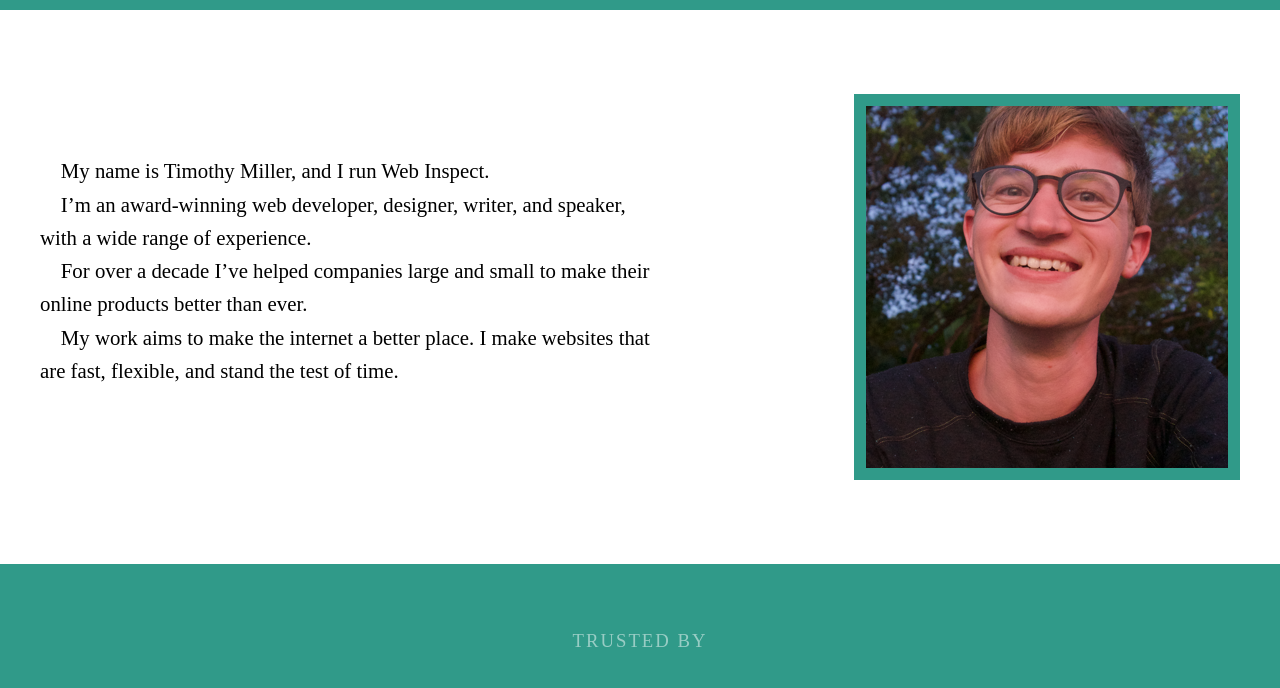
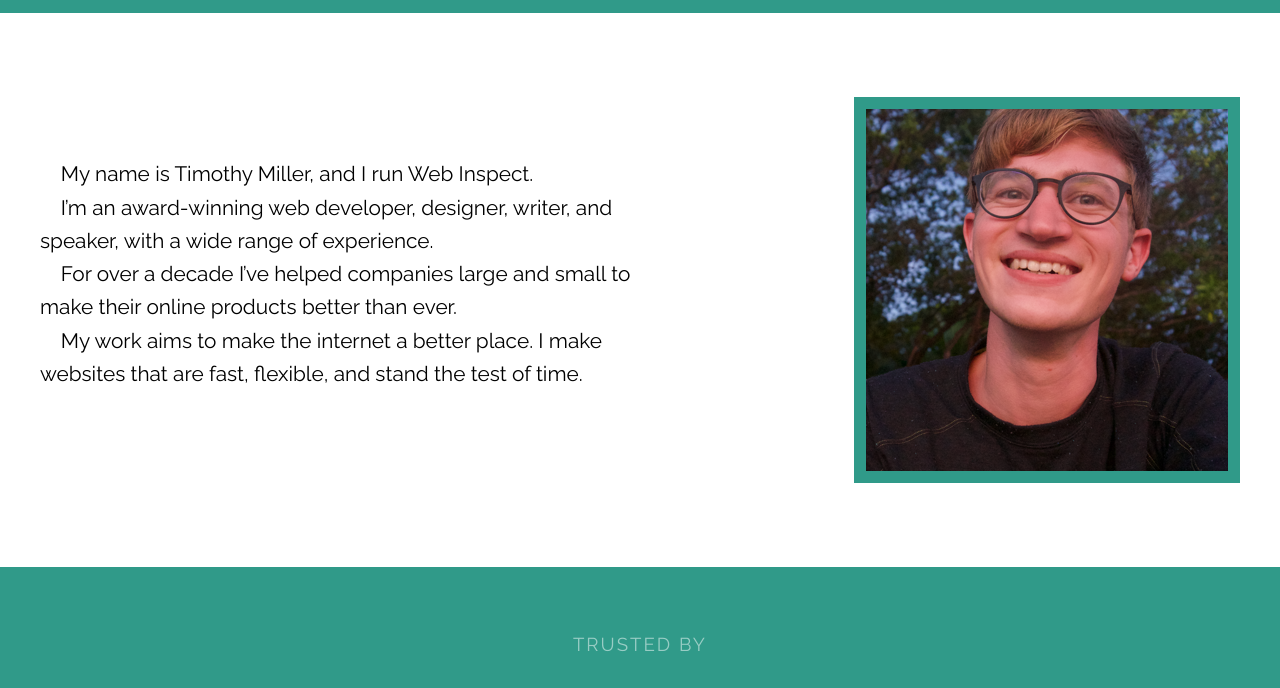
Before and after one commit to WebInspectInc/web-inspect, an Eleventy site: page index.njk in a window 1280 px wide. Shown: the part 717-1405 px from the top of the page. Built offline with nearby package versions, Linux system fonts and the light colour scheme; Eleventy itself is replaced by a stand-in of ours; files that its build step writes are made by us from their sources.

Commit message:
Font fixes

```diff
--- a/_includes/layouts/base.njk
+++ b/_includes/layouts/base.njk
@@ -4,6 +4,7 @@
 		<meta charset="utf-8">
 		<meta name="viewport" content="width=device-width, initial-scale=1.0">
 		<title>{{ title or metadata.title }}</title>
+		<link href="https://fonts.googleapis.com/css?family=Raleway:400,800" rel="stylesheet">
 		<link rel="stylesheet" href="{{ '/css/main.css' | url }}">
 		<!-- <link rel="stylesheet" href="{{ '/css/prism-base16-monokai.dark.css' | url }}"> -->
 		<link rel="alternate" href="{{ metadata.feed.path | url }}" type="application/atom+xml" title="{{ metadata.title }}">
--- a/css/main.css
+++ b/css/main.css
@@ -1,7 +1,6 @@
 :root {
 	--blue: #309A89;
 	--dark-blue: #1e6055;
-	--font-family: 'Raleway';
 
 	--site-max-width: 1200px;
 }
@@ -11,7 +10,7 @@
 ***************************/
 
 html, body {
-	font-family: var(--font-family);
+	font-family: 'Raleway', sans-serif;
 	margin: 0;
 	box-sizing: border-box;
 }
@@ -57,7 +56,7 @@
 }
 
 textarea {
-	font-family: var(--font-family);
+	font-family: 'Raleway', sans-serif;
 	font-size: 1em;
 	width: 100%;
 	resize: none;
```
Also changed, not shown: 3 other files.
